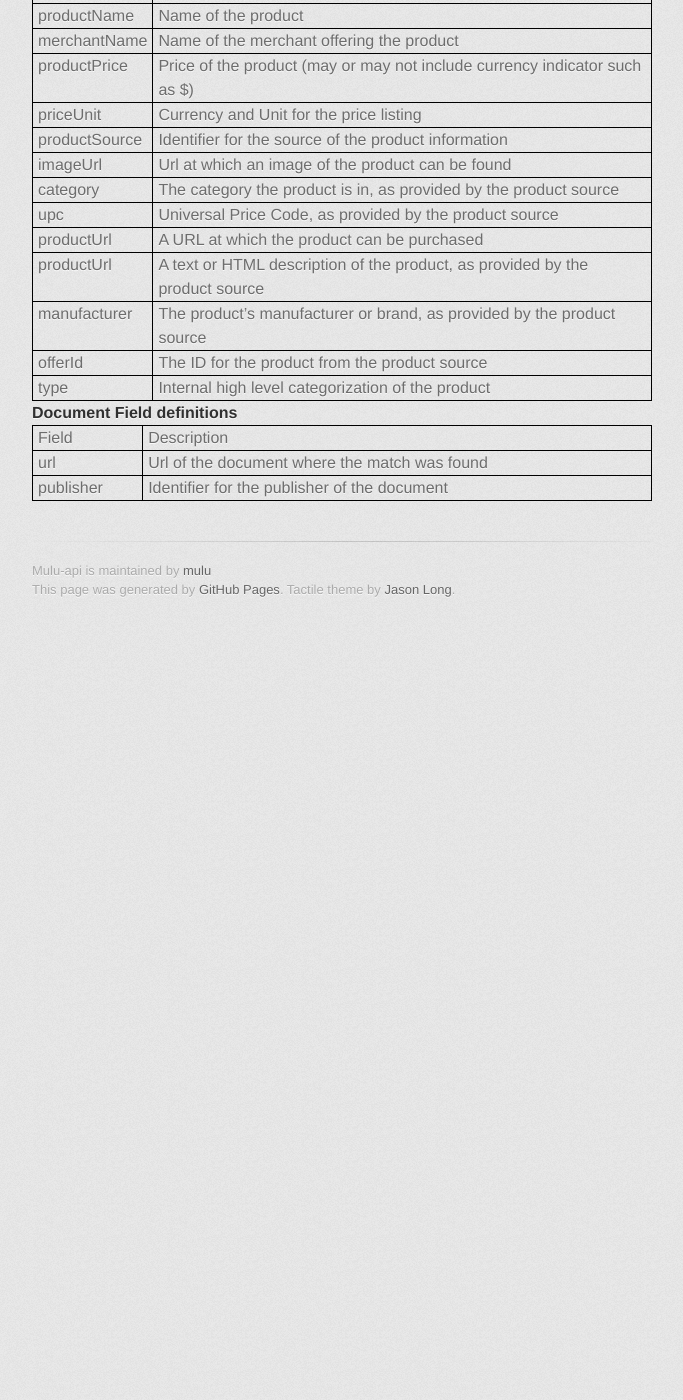
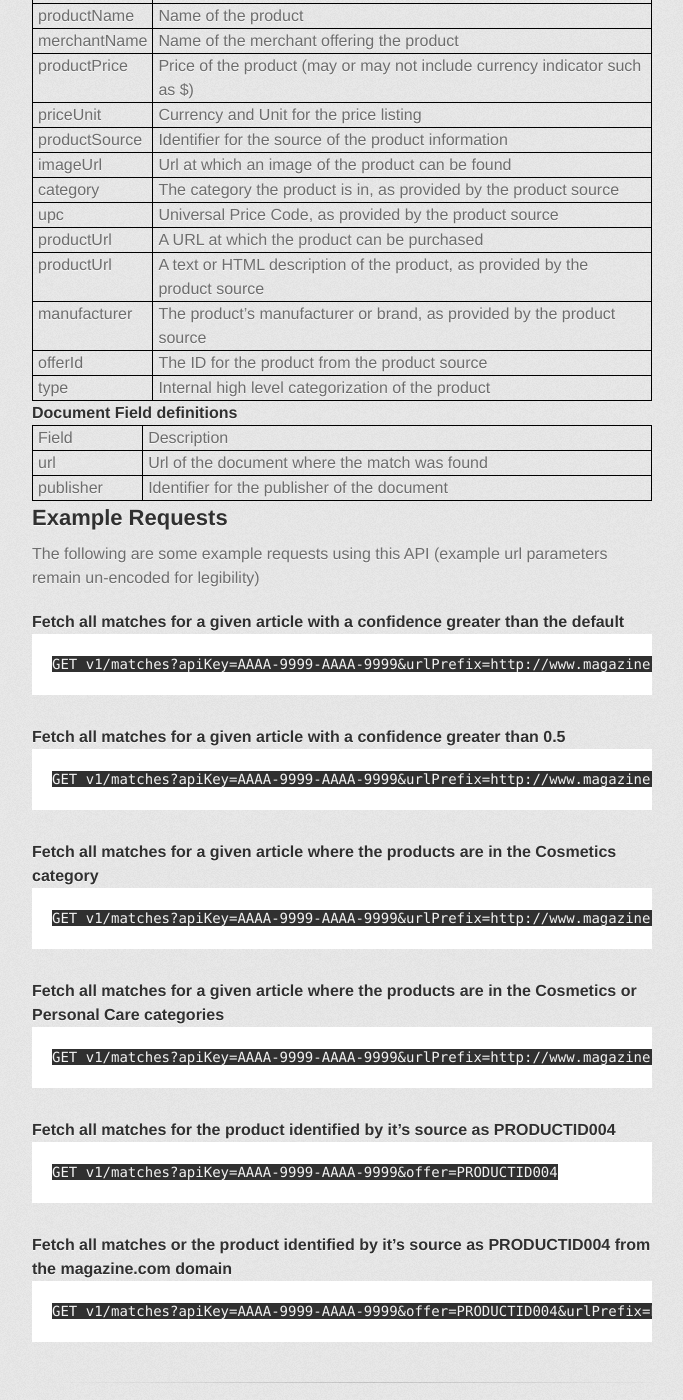
Before and after one commit to mulu/mulu.github.io, a Jekyll site: the page built from docs/api_overview.md, in a window 1280 px wide and 1400 px high, scrolled down 3155 px. Shown: the whole window, without its empty margins (298-981 px from the left). Built offline with Jekyll 4.4.1, drawn with Linux system fonts in a browser that asks for light colours; some web fonts are replaced; before the commit the page ends 3785 px from its top, so only the background shows below that.

Commit message:
Added Example API Requests

```diff
--- a/docs/api_overview.md
+++ b/docs/api_overview.md
@@ -127,3 +127,32 @@ parameters **MUST** be urlencoded.
 |:---+:---|
 | url | Url of the document where the match was found |
 | publisher | Identifier for the publisher of the document |
+
+
+## Example Requests
+
+The following are some example requests using this API  (example url parameters remain un-encoded for legibility)
+
+#### Fetch all matches for a given article with a confidence greater than the default
+
+    GET v1/matches?apiKey=AAAA-9999-AAAA-9999&urlPrefix=http://www.magazine.com/article
+
+#### Fetch all matches for a given article with a confidence greater than 0.5
+
+    GET v1/matches?apiKey=AAAA-9999-AAAA-9999&urlPrefix=http://www.magazine.com/article&minimumConfidence=0.5
+
+#### Fetch all matches for a given article where the products are in the Cosmetics category
+
+    GET v1/matches?apiKey=AAAA-9999-AAAA-9999&urlPrefix=http://www.magazine.com/article&category=Cosmetics
+
+#### Fetch all matches for a given article where the products are in the Cosmetics or Personal Care categories
+
+    GET v1/matches?apiKey=AAAA-9999-AAAA-9999&urlPrefix=http://www.magazine.com/article&category=Cosmetics&category=Personal Care
+
+#### Fetch all matches for the product identified by it's source as PRODUCTID004
+
+    GET v1/matches?apiKey=AAAA-9999-AAAA-9999&offer=PRODUCTID004
+
+#### Fetch all matches or the product identified by it's source as PRODUCTID004 from the magazine.com domain
+
+    GET v1/matches?apiKey=AAAA-9999-AAAA-9999&offer=PRODUCTID004&urlPrefix=http://www.magazine.com/
```
